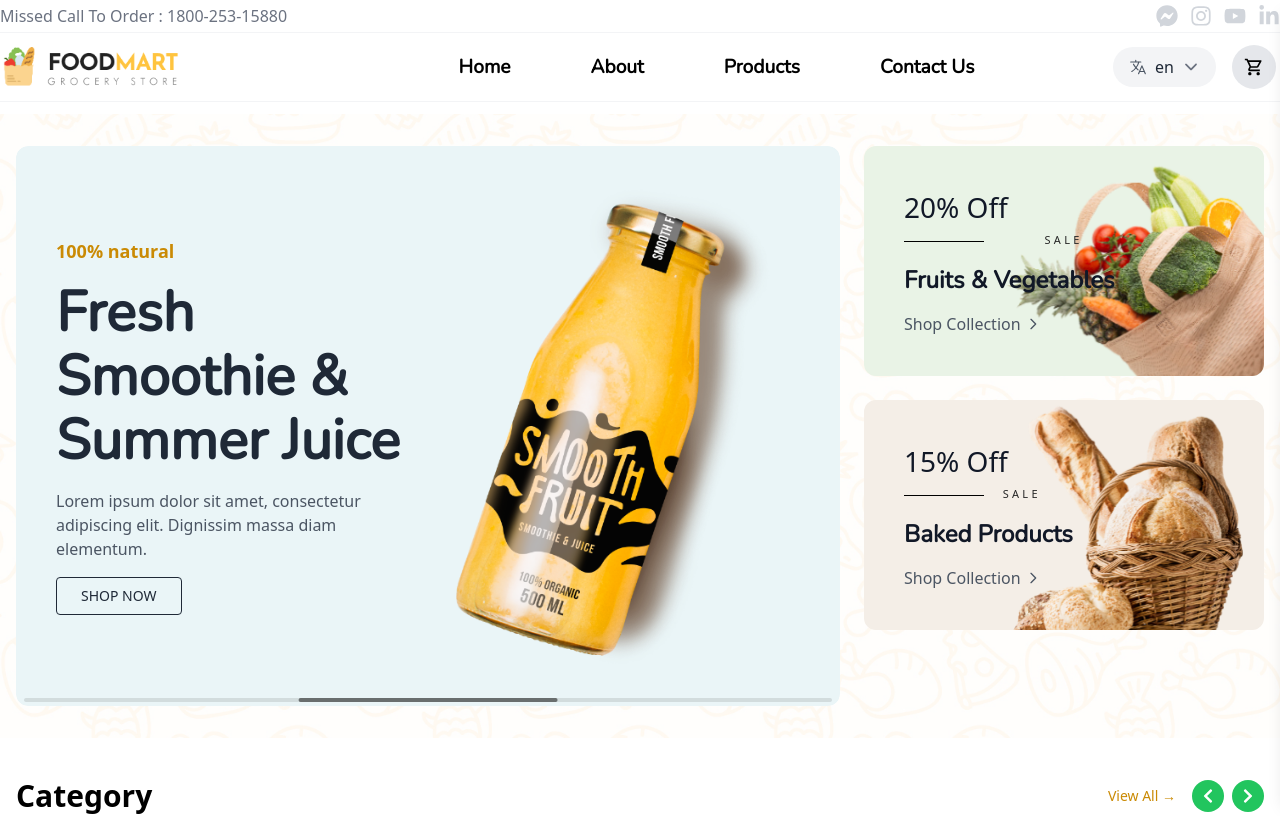
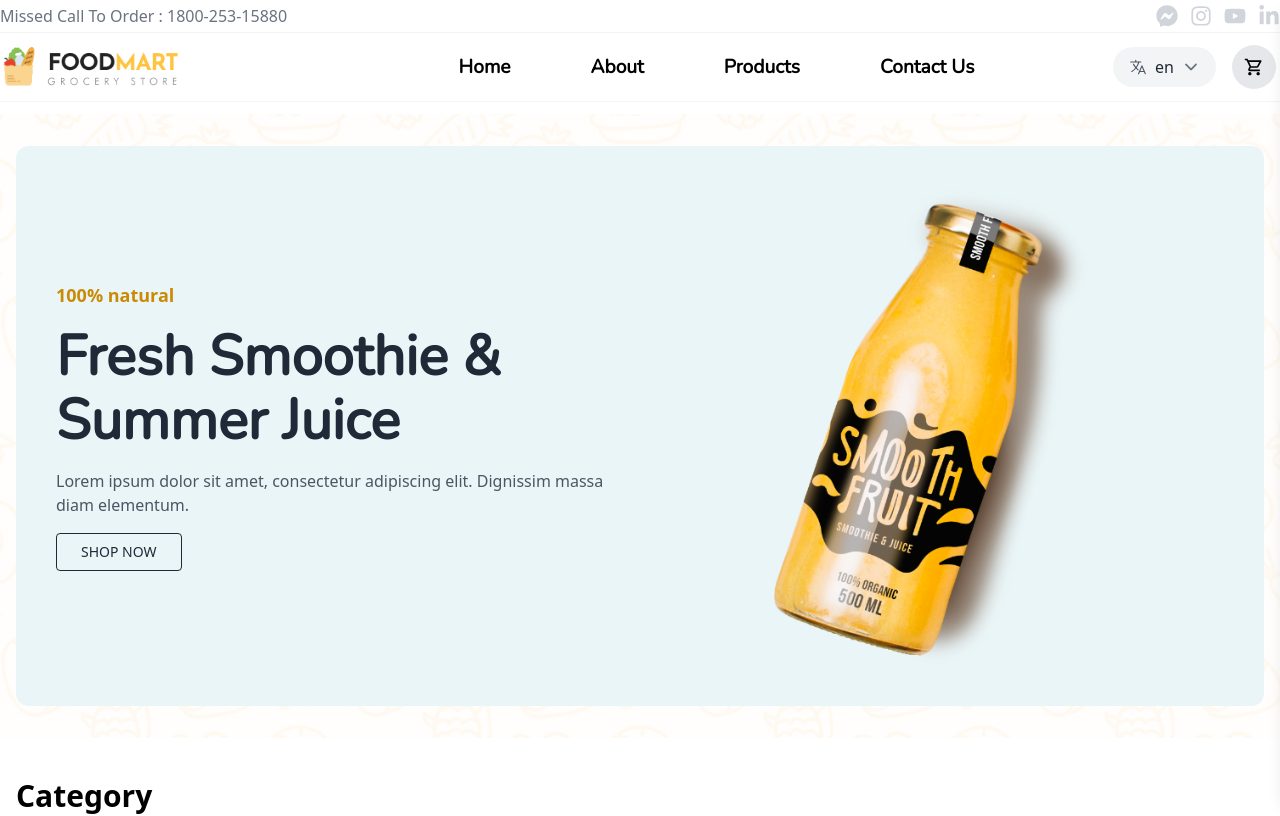
Before and after one commit to parthdave2002/Agri-website, a React (Vite) app: page / in a window 1280 px wide. Shown: the top 816 px of the page. Built offline with nearby package versions, Linux system fonts and the light colour scheme.

Commit message:
remove extra banner

```diff
--- a/src/pages/Banner/Banner.tsx
+++ b/src/pages/Banner/Banner.tsx
@@ -29,9 +29,9 @@ const bannerSlides = [
 const BannerSection: React.FC = () => {
   return (
      <section className="py-8 bg-[url('/images/background-pattern.jpg')] bg-no-repeat bg-cover ">
-      <div className="max-w-7xl mx-auto px-4 grid grid-cols-1 lg:grid-cols-3 gap-6">
-        <div className="lg:col-span-2">
-          <Swiper   modules={[ Pagination, Scrollbar, A11y, Autoplay ]}  spaceBetween={50}   autoplay={{ delay: 5000, disableOnInteraction: false }}  scrollbar={{ draggable: true }} loop className="rounded-xl overflow-hidden" >
+      <div className="max-w-7xl mx-auto px-4 grid grid-cols-1 ">
+        <div className="">
+          <Swiper   modules={[ Pagination, Scrollbar, A11y, Autoplay ]}  spaceBetween={50}   autoplay={{ delay: 5000, disableOnInteraction: false }}   loop className="rounded-xl overflow-hidden" >
             {bannerSlides.map((item, idx) => (
                 <SwiperSlide>
                     <div className="flex flex-col md:flex-row items-center bg-[#eaf5f7] rounded-xl p-6 md:p-10 ">
@@ -50,7 +50,7 @@ const BannerSection: React.FC = () => {
           </Swiper>
         </div>
 
-        <div className="space-y-6 h-full">
+        {/* <div className="space-y-6 h-full">
 
                   <div className="relative bg-[#e9f3e6] rounded-xl p-10 flex items-center justify-between overflow-hidden">
 
@@ -111,7 +111,7 @@ const BannerSection: React.FC = () => {
 
                       <div className="absolute right-0 bottom-0 h-full"> <img src="/images/ad-image-2.png" alt="Baked Products" className="h-full object-contain" /> </div>
                   </div>
-        </div>
+        </div> */}
       </div>
     </section>
   );
--- a/src/pages/Category/Category.tsx
+++ b/src/pages/Category/Category.tsx
@@ -28,12 +28,12 @@ const CategoryCarouselSection: React.FC = () => {
         <div className="flex flex-wrap justify-between items-center mb-6">
           <h2 className="text-2xl md:text-3xl font-semibold">{t("Category")}</h2>
           <div className="flex items-center gap-4">
-            <a href="#" className="text-sm text-yellow-600 hover:underline">{t("View All")} →</a>
+            {/* <a href="#" className="text-sm text-yellow-600 hover:underline">{t("View All")} →</a> */}
 
-             <div className="flex gap-2">
+             {/* <div className="flex gap-2">
               <button className=" category-carousel-prev  bg-green-500 text-white px-2 py-2 rounded-full"> <FaChevronLeft /> </button>
               <button className=" category-carousel-next  bg-green-500 text-white px-2 py-2 rounded-full"> <FaChevronRight /></button>
-            </div>
+            </div> */}
           </div>
         </div>
 
@@ -55,10 +55,10 @@ const CategoryCarouselSection: React.FC = () => {
             >
             {categoryData.map((item, idx) => (
                 <SwiperSlide key={idx} className='min-w-[300px] my-4'>
-                <a href="#" className="flex flex-col items-center text-center p-[2rem] bg-[#f0ffff] rounded-xl shadow-md hover:shadow-xl transition duration-300"           >
+                <div className="flex flex-col items-center text-center p-[2rem] bg-[#f0ffff] rounded-xl shadow-md hover:shadow-xl transition duration-300"           >
                     <img src={item.img} alt={item.title} className="w-16 h-16 object-contain mb-2" />
                     <h3 className="font-heading font-semibold text-[18px] leading-[25px] text-gray-800">{item.title}</h3>
-                </a>
+                </div>
                 </SwiperSlide>
             ))}
             </Swiper>
```
